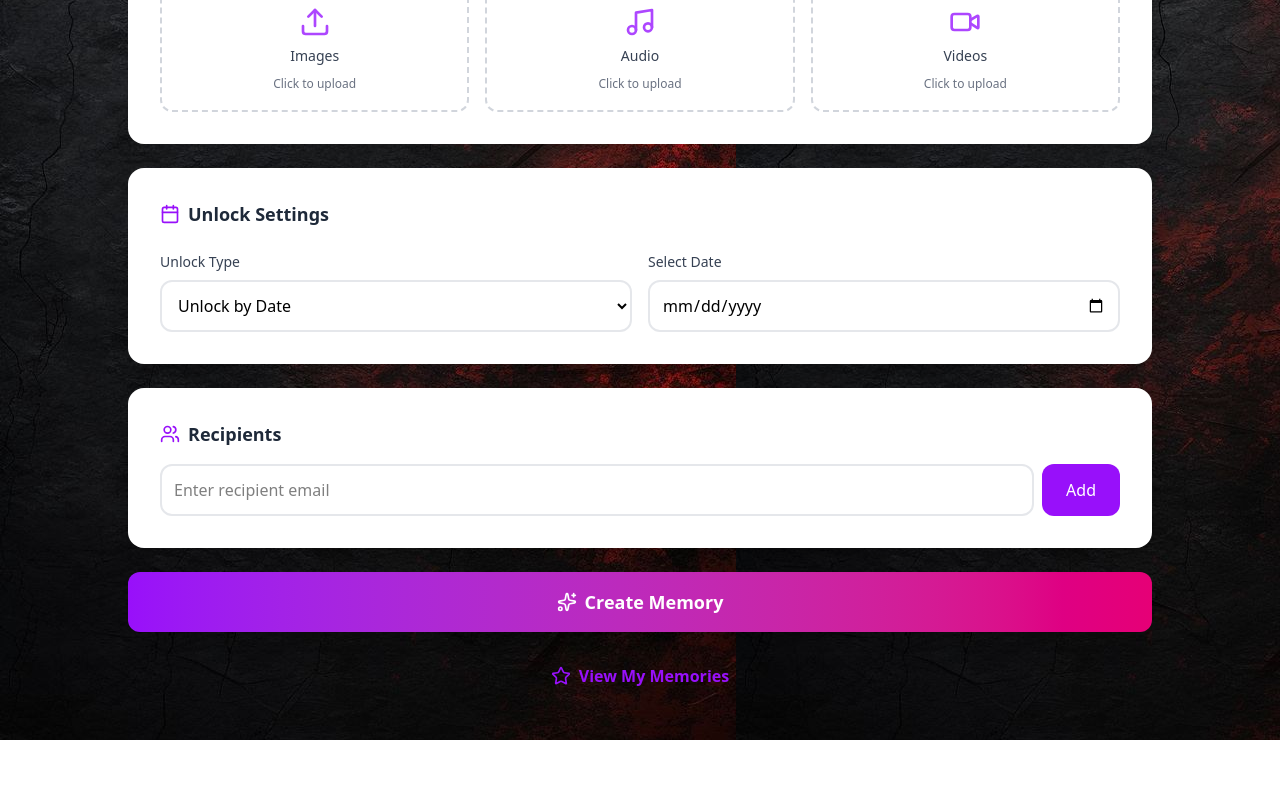
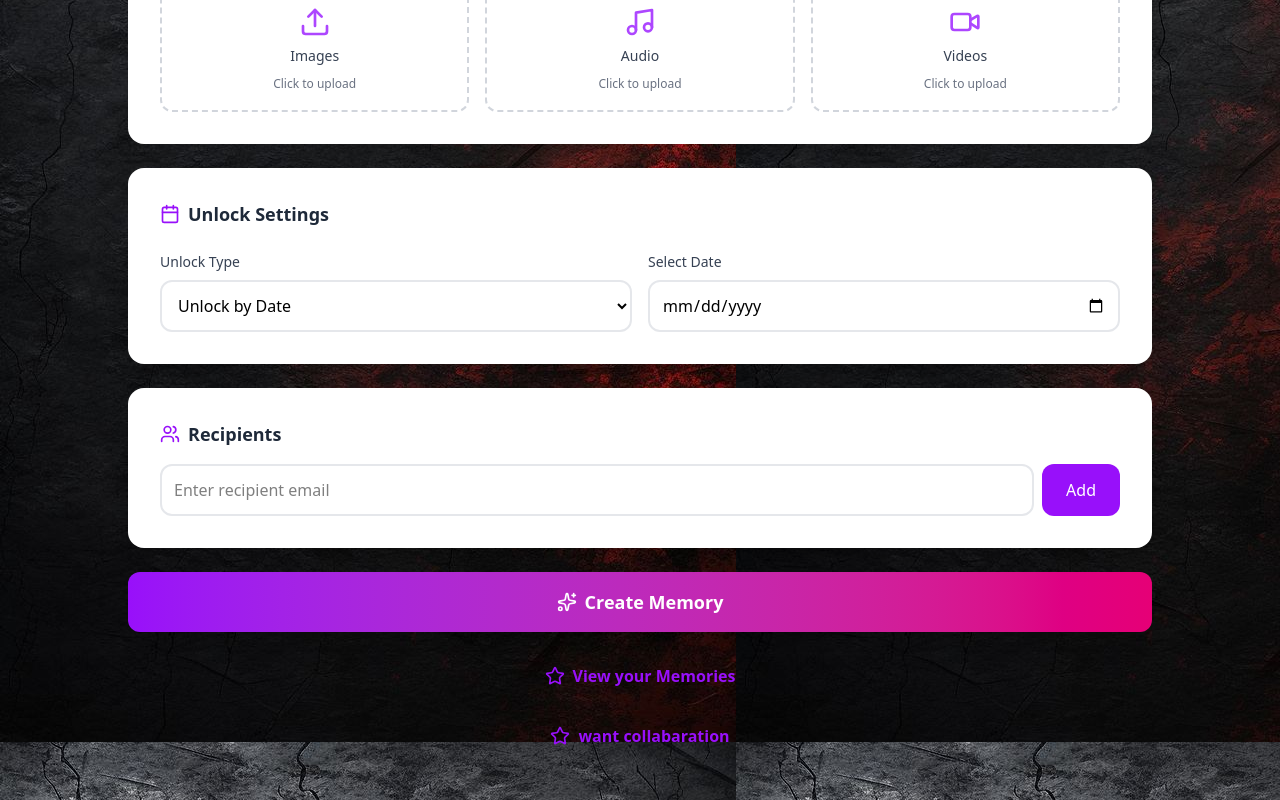
Before and after one commit to paladarsh280/hacksphere, a React (Vite) app: page /memory-form in a window 1280 px wide. Shown: the part 730-1530 px from the top of the page. Before the commit the page ends 1470 px from the top, so only its background shows below. Built offline with nearby package versions, Linux system fonts and the light colour scheme.

Commit message:
hope so final commit

```diff
--- a/src/pages/MemoryForm.jsx
+++ b/src/pages/MemoryForm.jsx
@@ -467,7 +467,16 @@ formData.set("caption", selectedCaption);
             className="inline-flex items-center gap-2 text-purple-600 hover:text-purple-700 font-semibold transition-colors"
           >
             <Star className="w-5 h-5" />
-            View My Memories
+            View your Memories
+          </button>
+        </div>
+        <div className="text-center mt-8">
+          <button
+            onClick={() => navigate("/https://collabarator.vercel.app/")}
+            className="inline-flex items-center gap-2 text-purple-600 hover:text-purple-700 font-semibold transition-colors"
+          >
+            <Star className="w-5 h-5" />
+            want collabaration
           </button>
         </div>
       </div>
```
